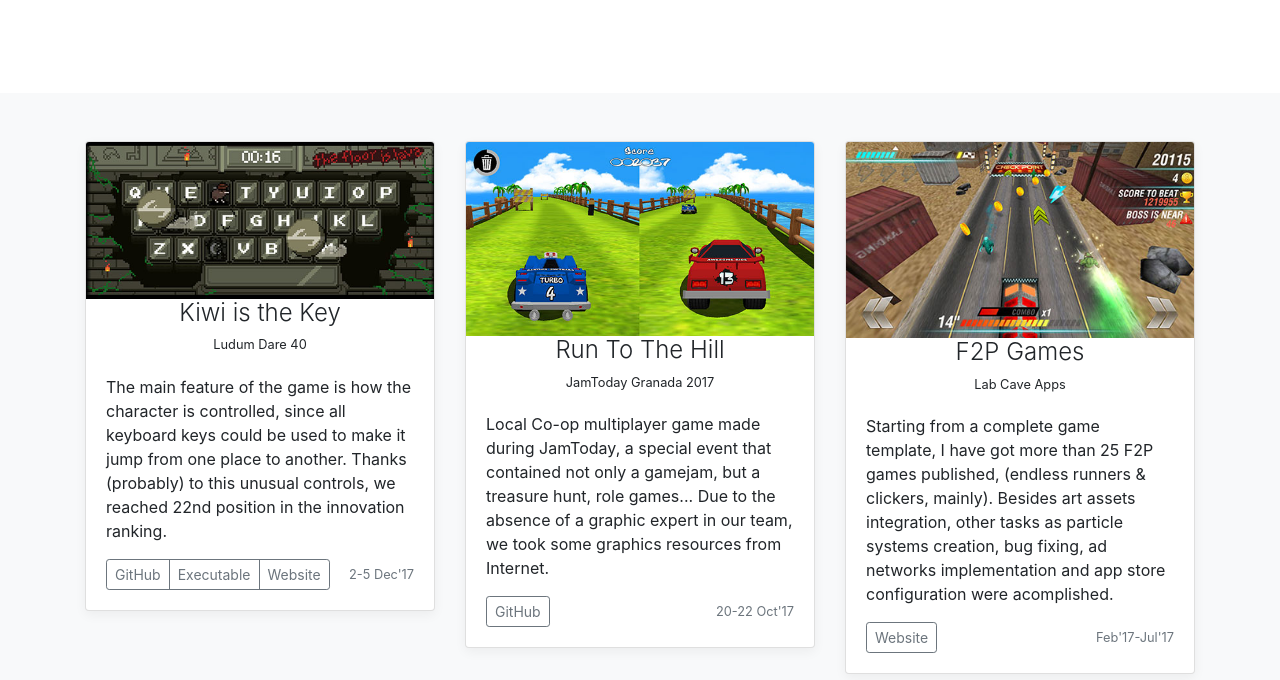
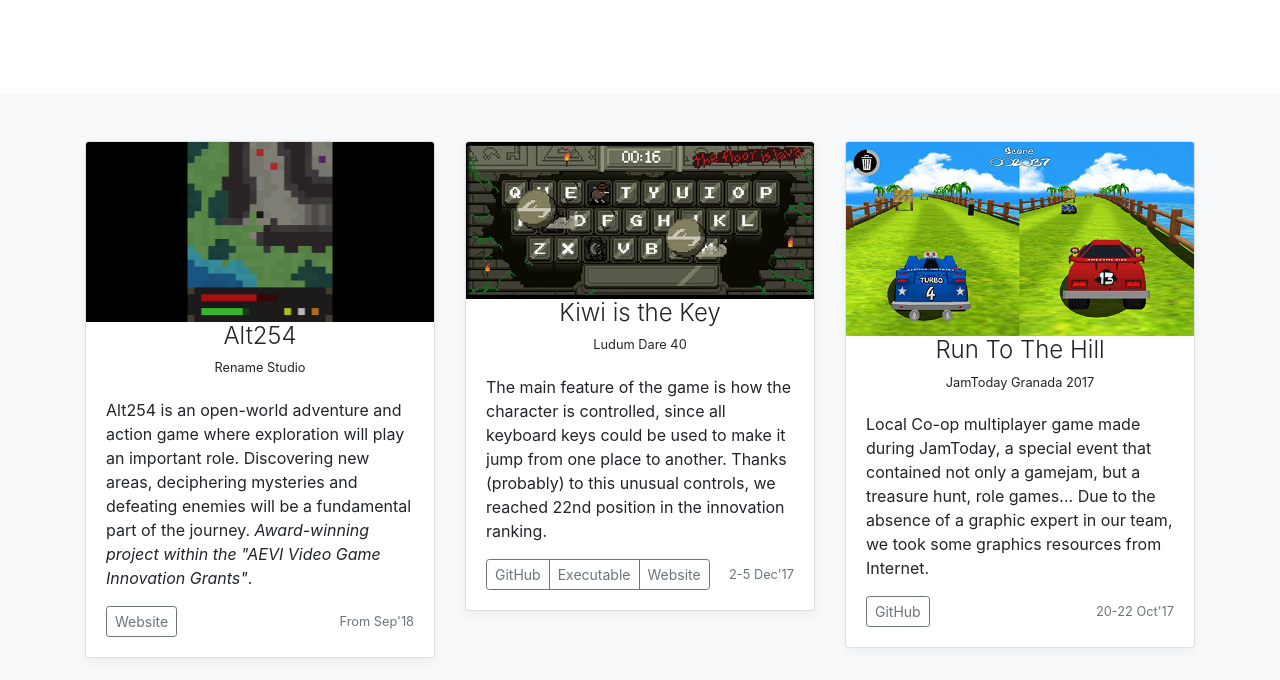
Before and after one commit to juancarlosgdm/juancarlosgdm.github.io, a plain HTML site: page index.html in a window 1280 px wide. Shown: the part 271-951 px from the top of the page. Drawn offline with nearby package versions, Linux system fonts and the light colour scheme; a script that the page names is missing.

Commit message:
Alt254 project added

```diff
--- a/index.html
+++ b/index.html
@@ -62,6 +62,23 @@
         <div class="container">
 
           <div class="row">
+
+            <div class="col-md-4">
+              <div class="card mb-4 box-shadow">
+                <img class="card-img-top" src="img/alt254.jpg" alt="kiwi is the Key">
+                <h4 class="jumbotron-heading text-center">Alt254</h4>
+                <small class="text-center">Rename Studio</small>
+                <div class="card-body">
+                  <p class="card-text">Alt254 is an open-world adventure and action game where exploration will play an important role. Discovering new areas, deciphering mysteries and defeating enemies will be a fundamental part of the journey. <em> Award-winning project within the "AEVI Video Game Innovation Grants"</em>.</p>
+                  <div class="d-flex justify-content-between align-items-center">
+                    <div class="btn-group">
+                      <a class="btn btn-sm btn-outline-secondary" href="https://renamestudio.com/alt254" role="button" target="_blank">Website</a>
+                    </div>
+                    <small class="text-muted">From Sep'18</small>
+                  </div>
+                </div>
+              </div>
+            </div>
 
             <div class="col-md-4">
               <div class="card mb-4 box-shadow">
```
Also changed, not shown: img/alt254.jpg (added).
